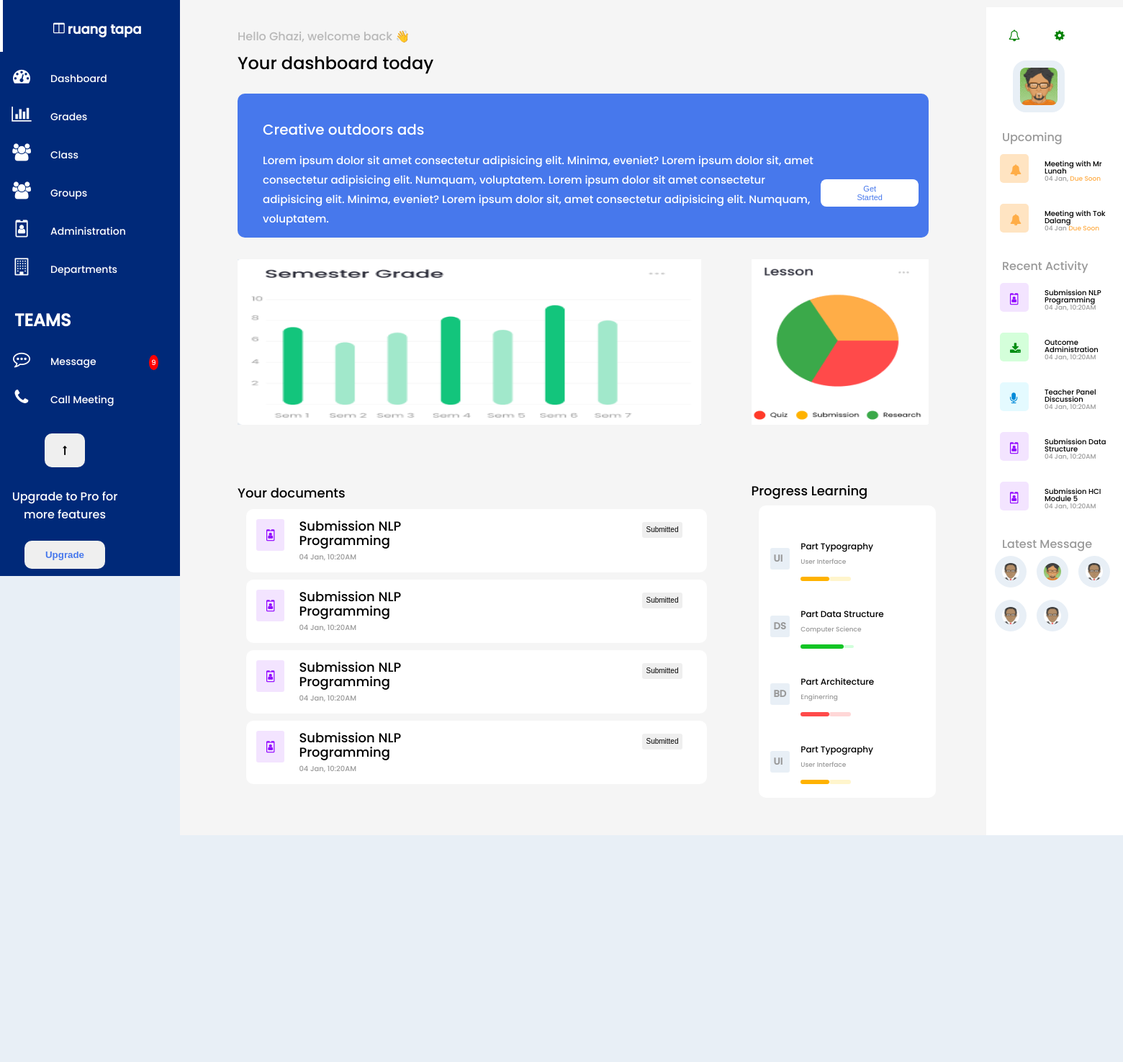
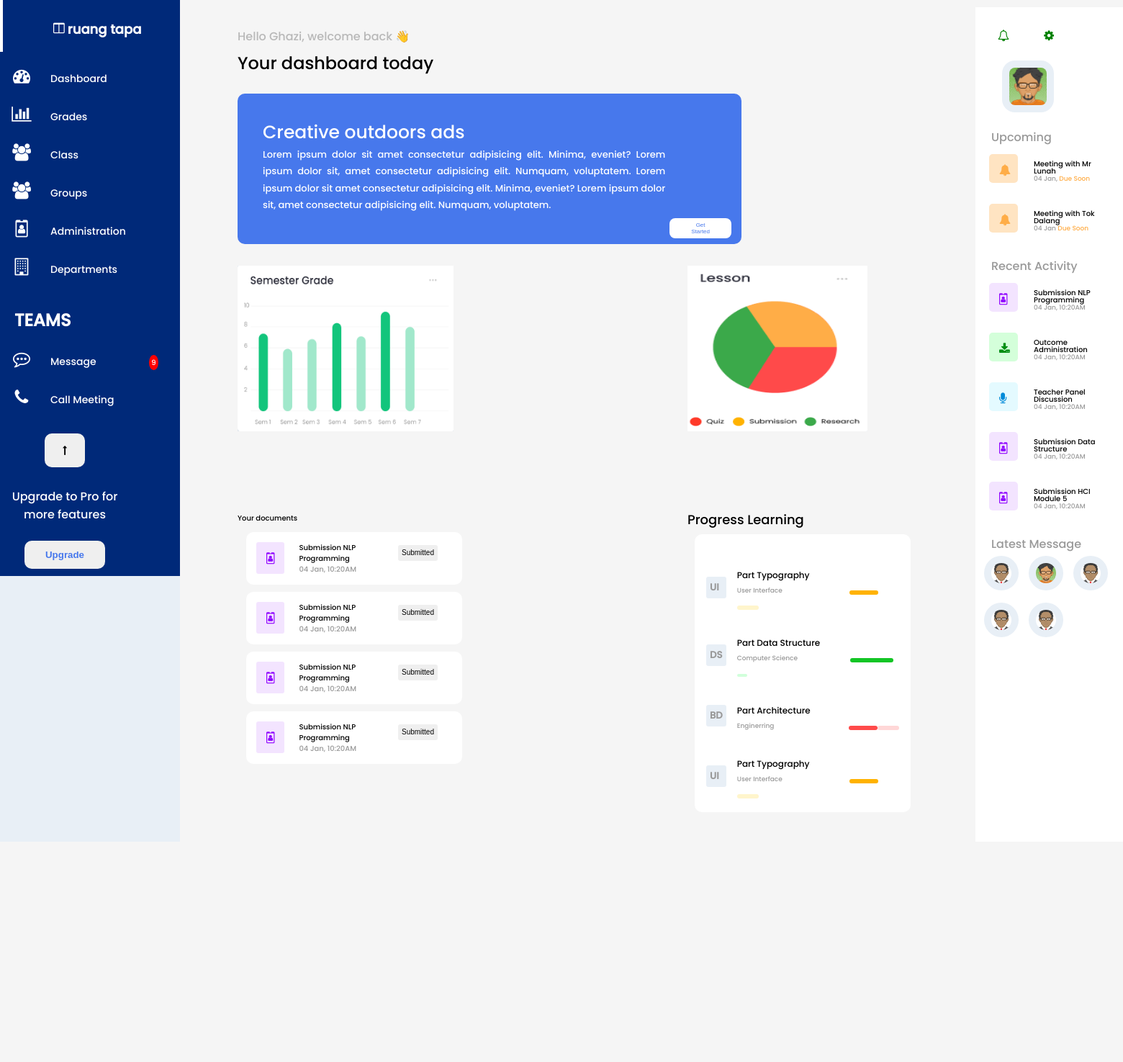
Before and after one commit to oluwatoyinn/dashboard-e-learning, a PHP site: page /index.html in a window 1560 px wide. Shown: the whole page at 72% size. After the commit the page ends 1169 px from the top, so only its background shows below. Run offline with PHP 8.4, Linux system fonts and the light colour scheme.

Commit message:
some responsiveness

```diff
--- a/css/style.css
+++ b/css/style.css
@@ -413,10 +413,10 @@ padding-right: 80px;
 }
 .document h4
 {
-    font-size: 18px;
+    font-size: 14px;
     font-weight: 500;
     line-height: 15px;
-    line-height: 20px;
+    /* line-height: 20px; */
 }
 
 .document span
@@ -818,7 +818,138 @@ top: 29px;
   width: 360px;
   margin-top: 600px;
 }
+.document h4
+{
+    font-size: 10px;
+    font-weight: 500;
+    line-height: 15px;
+    /* line-height: 20px; */
 }
+}
+
+
+/* @media only screen and (max-width: 768px)  */
+@media only screen
+and (min-device-width : 768px)
+and (max-device-width : 1024px)
+{
+    /* For tablets: */
+    .card
+        {
+            width: 700px;
+            position: relative;
+            display: grid;
+            min-height: 200px;
+            background: #4778ec;
+            padding-left: 10px;
+            padding-right: 14px;
+            border-radius: 10px;
+            color: #fff;
+        }
+        .card h4
+        {
+            margin-top: 35px;
+            font-size: 25px;
+            padding-left: 25px;
+            font-weight: 100;
+        }
+
+        .card p
+        {
+            font-weight: 100 !important;
+            font-size: 13px;
+            text-align: justify;
+            line-height: 1.8em;
+        }
+        .btn
+        {
+            position: relative;
+            padding: 5px 30px;
+            background: #fff;
+            color:#4778ec;
+            border-radius: 8px;
+            margin-top: 100px;
+            border: none;
+            font-size: 8px;
+            margin-left: 6px;
+            margin-bottom: 8px;
+        }
+        .graph
+        {
+            top: 0px;
+            position: relative;
+            width: 100%;
+            height: 100vh;
+            display: grid;
+            grid-template-columns: 3fr 0fr
+        }
+        .graph1
+        {
+            width:300px;
+            height: 230px;
+        }
+        .graph2{
+            width:250px;
+            height: 230px;
+        }
+
+        .details .submissions
+        {
+            margin-top: 5px;
+            position: relative;
+            width: 100%;
+            height: 45vh;
+            display: grid;
+            grid-template-columns:2fr 0fr;
+        }
+
+        .document tr
+        {
+            position: relative;
+            width: 300px !important;
+            min-height: 50px;
+            background: #fff;
+            padding: 14px;
+            border-radius: 10px;
+            margin: 10px;
+        }
+        .progress .progress-bar
+        {
+            position: relative;
+            width: 300px;
+            min-height: 50px;
+            background: #fff;
+            padding: 14px;
+            border-radius: 10px;
+            margin: 10px;
+        }
+        .document .document-button button
+        {
+            border: none;
+            padding: 5px;
+            border-radius: 3px;
+            margin-left: 10px;
+            font-weight: 300;
+            font-size: 10px;
+            line-height: 12px;
+        }
+        .container-right
+        {
+        top: 0;
+        position: relative;
+        background: #fff;
+        width: 100%;
+        }
+
+        .document h4
+        {
+            font-size: 10px;
+            font-weight: 500;
+            line-height: 15px;
+            /* line-height: 20px; */
+        }
+  }
+
 
 @media only screen
 and (min-width: 1030px)
```
